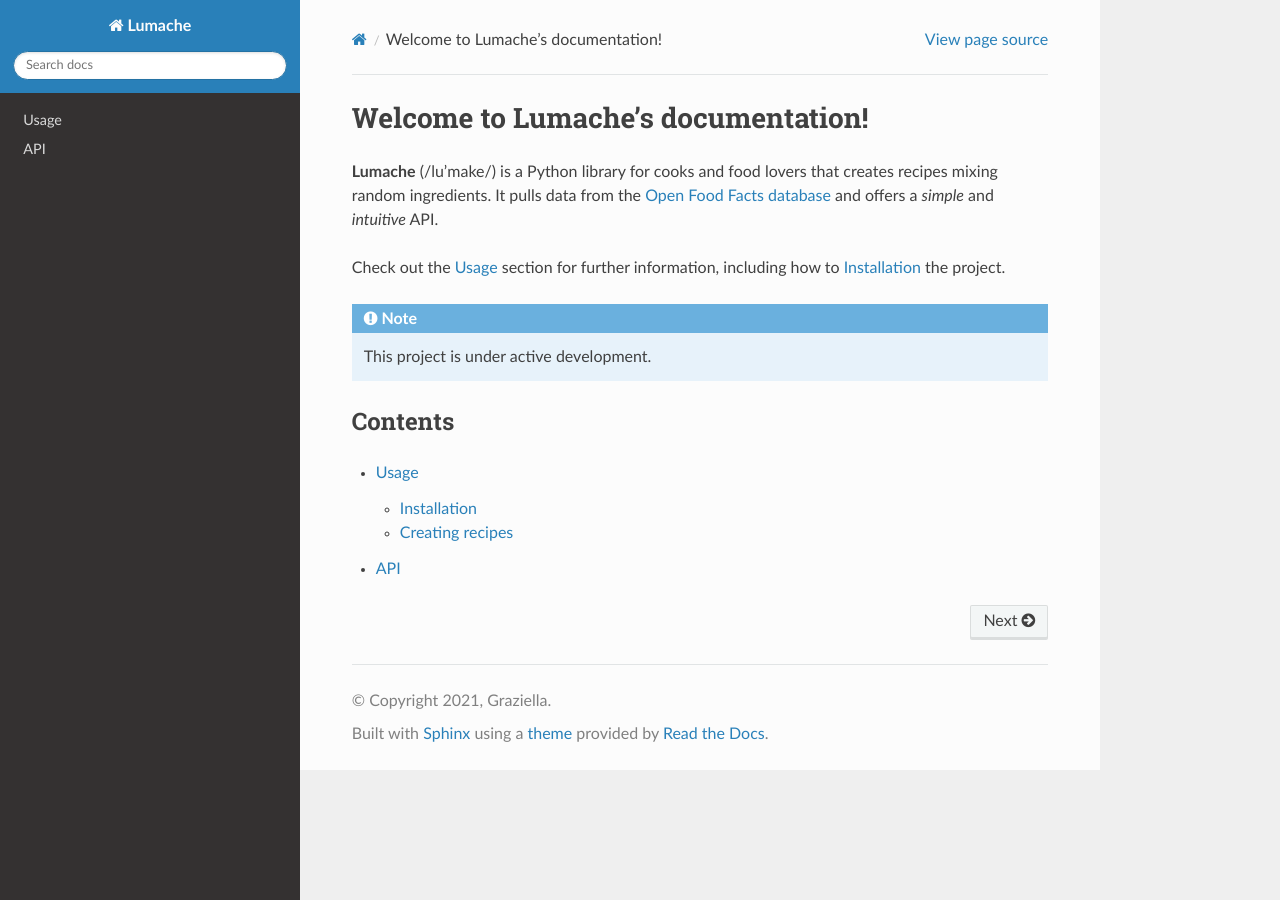
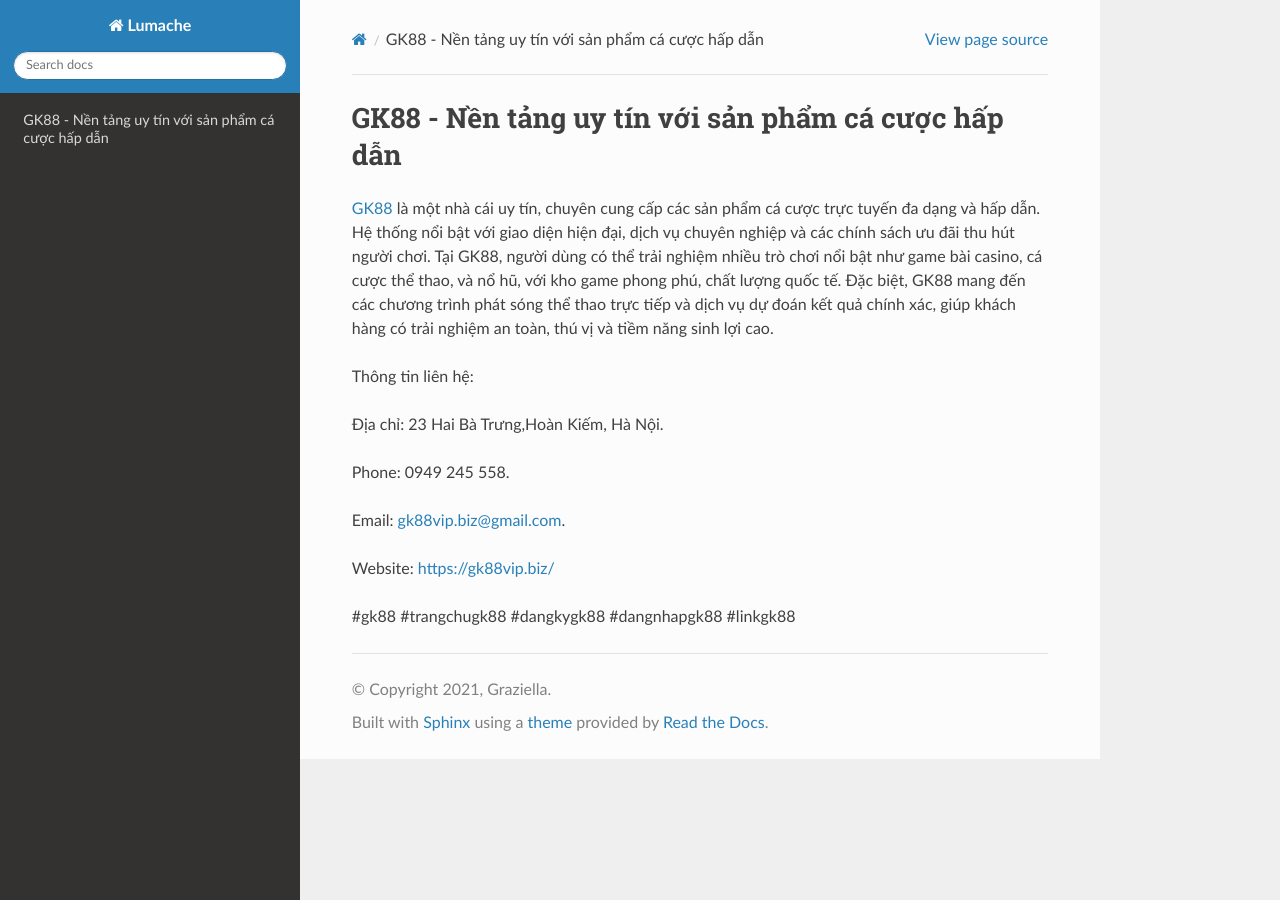
Before and after one commit to camtiennguyena/linkgk88vipbiz, a Sphinx documentation site: the page built from docs/source/index.rst, in a window 1280 px wide. Built offline with Sphinx 7.4.7 and the Read the Docs theme 3.1.0, drawn with Linux system fonts in a browser that asks for light colours.

Commit message:
Update index.rst

```diff
--- a/docs/source/index.rst
+++ b/docs/source/index.rst
@@ -1,22 +1,16 @@
-Welcome to Lumache's documentation!
+GK88 - Nền tảng uy tín với sản phẩm cá cược hấp dẫn
 ===================================
 
-**Lumache** (/lu'make/) is a Python library for cooks and food lovers
-that creates recipes mixing random ingredients.
-It pulls data from the `Open Food Facts database <https://world.openfoodfacts.org/>`_
-and offers a *simple* and *intuitive* API.
+`GK88 <https://gk88vip.biz/>`_ là một nhà cái uy tín, chuyên cung cấp các sản phẩm cá cược trực tuyến đa dạng và hấp dẫn. Hệ thống nổi bật với giao diện hiện đại, dịch vụ chuyên nghiệp và các chính sách ưu đãi thu hút người chơi. Tại GK88, người dùng có thể trải nghiệm nhiều trò chơi nổi bật như game bài casino, cá cược thể thao, và nổ hũ, với kho game phong phú, chất lượng quốc tế. Đặc biệt, GK88 mang đến các chương trình phát sóng thể thao trực tiếp và dịch vụ dự đoán kết quả chính xác, giúp khách hàng có trải nghiệm an toàn, thú vị và tiềm năng sinh lợi cao.
 
-Check out the :doc:`usage` section for further information, including
-how to :ref:`installation` the project.
+Thông tin liên hệ:
 
-.. note::
+Địa chỉ: 23 Hai Bà Trưng,Hoàn Kiếm, Hà Nội.
 
-   This project is under active development.
+Phone: 0949 245 558.
 
-Contents
---------
+Email: gk88vip.biz@gmail.com.
 
-.. toctree::
+Website: https://gk88vip.biz/
 
-   usage
-   api
+#gk88 #trangchugk88 #dangkygk88 #dangnhapgk88 #linkgk88
```
